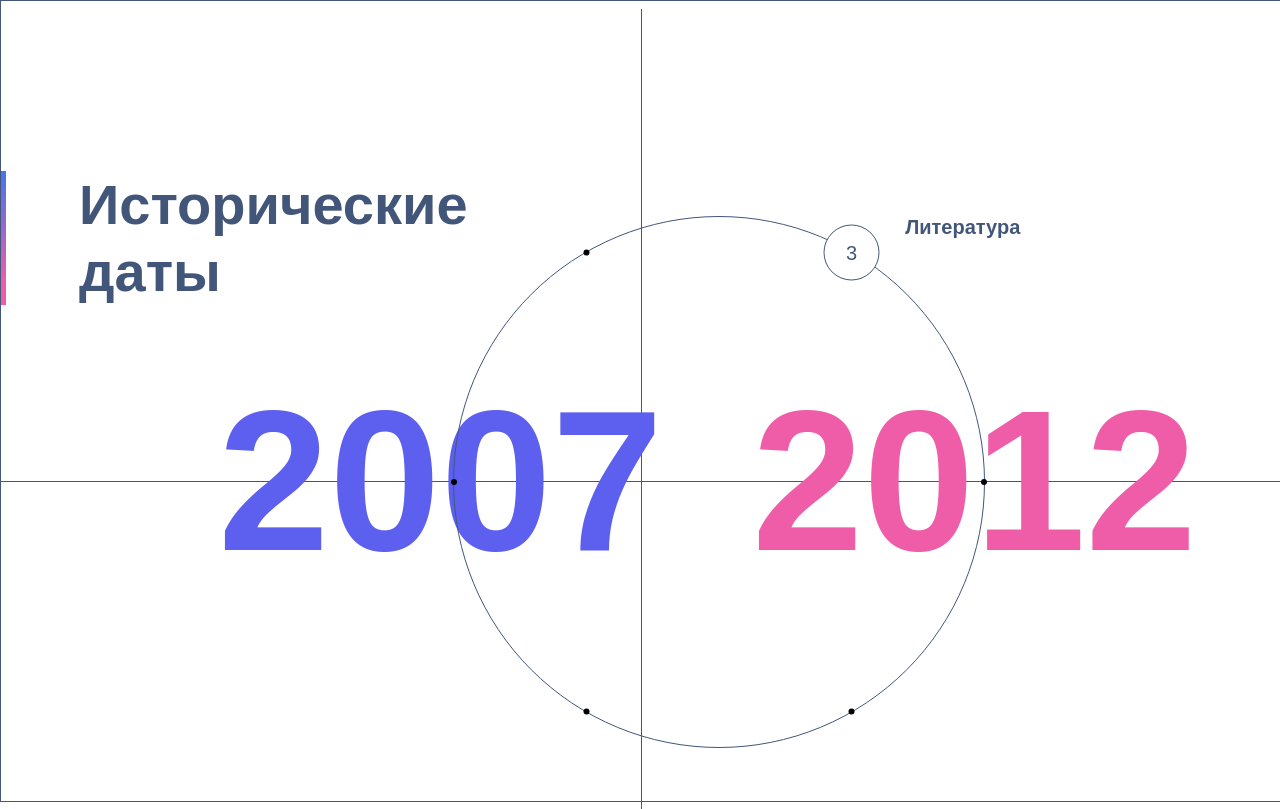
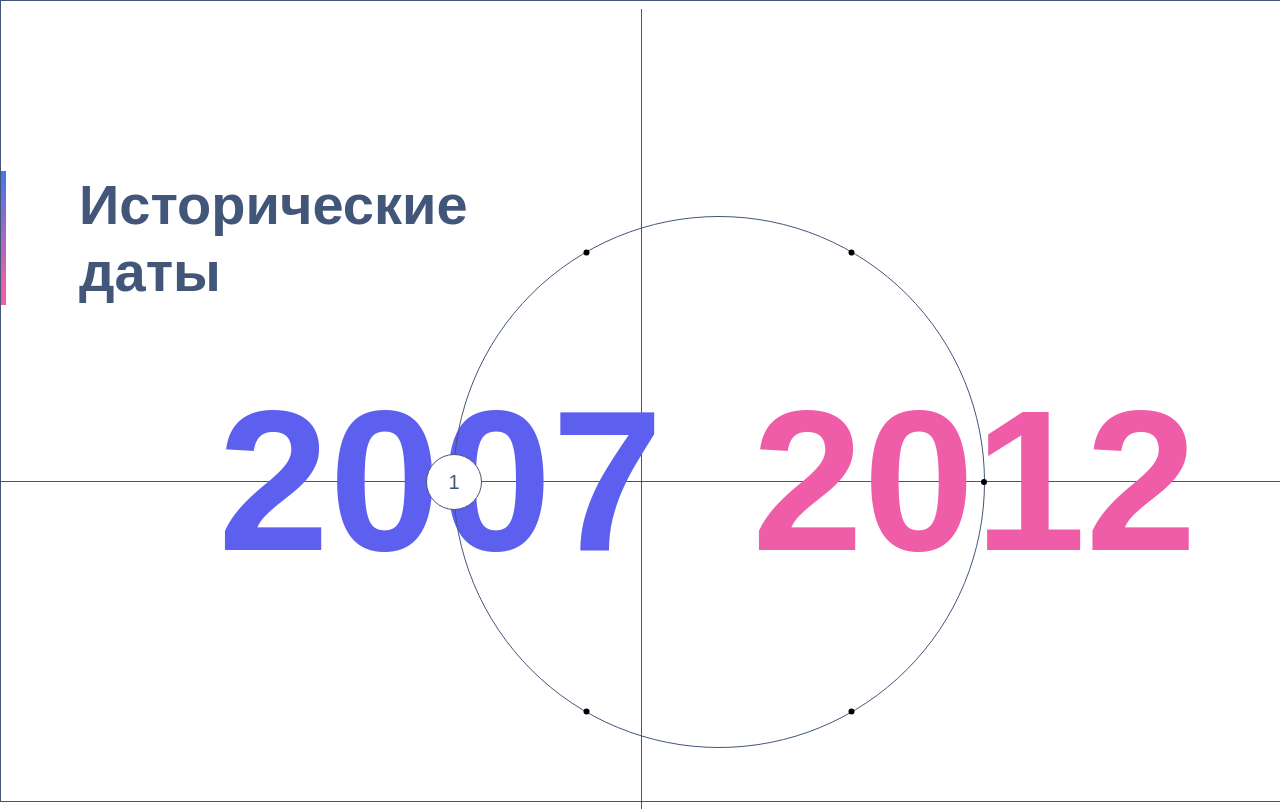
Before and after one commit to Miroslav988/tt-only, a React (Create React App) app: page / in a window 1280 px wide. Built offline with nearby package versions, Linux system fonts and the light colour scheme.

Commit message:
допилил адаптивность под разную длинну dammuData

```diff
--- a/src/components/UI/MyCircle.tsx
+++ b/src/components/UI/MyCircle.tsx
@@ -11,12 +11,12 @@ const MyCircle: React.FC<MyCircleProps> = ({
   onActiveNameChange,
 }) => {
   const [rotation, setRotation] = useState(0);
-  const [btnName, setBtnName] = useState("Литература");
-  const [activeIndex, setActiveIndex] = useState(3);
+  const [btnName, setBtnName] = useState("");
+  const [activeIndex, setActiveIndex] = useState(1);
   const [activeName, setActiveName] = useState(true);
   const handleClick = (index: number) => {
     let targetRotation = 0;
-    targetRotation = 180 - index * 60 - targetRotation;
+    targetRotation = 180 - index * (360 / buttonList.length) - targetRotation;
     setActiveIndex(index);
     onActiveNameChange(buttonList[index - 1]);
     setBtnName(buttonList[index - 1]);
@@ -31,7 +31,7 @@ const MyCircle: React.FC<MyCircleProps> = ({
       <p className={`btnText ${activeName ? "activeName" : ""}`}>{btnName}</p>
       <div className="circle" style={{ transform: `rotate(${rotation}deg)` }}>
         {buttonList.map((button, index) => {
-          const rota = (index + 1) * 60 + 120;
+          const rota = (index + 1) * (360 / buttonList.length) + 120;
           return (
             <button
               key={index}
```
